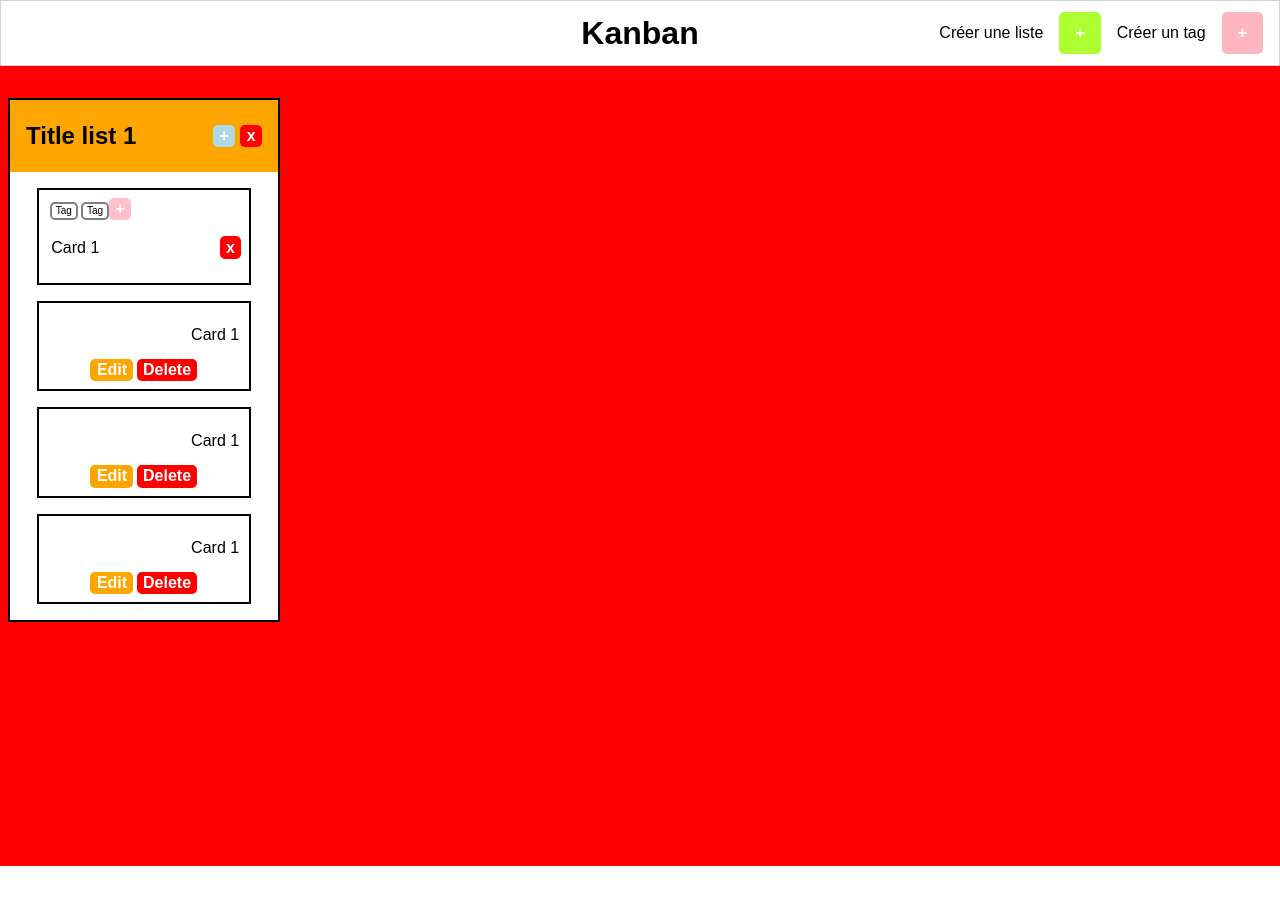
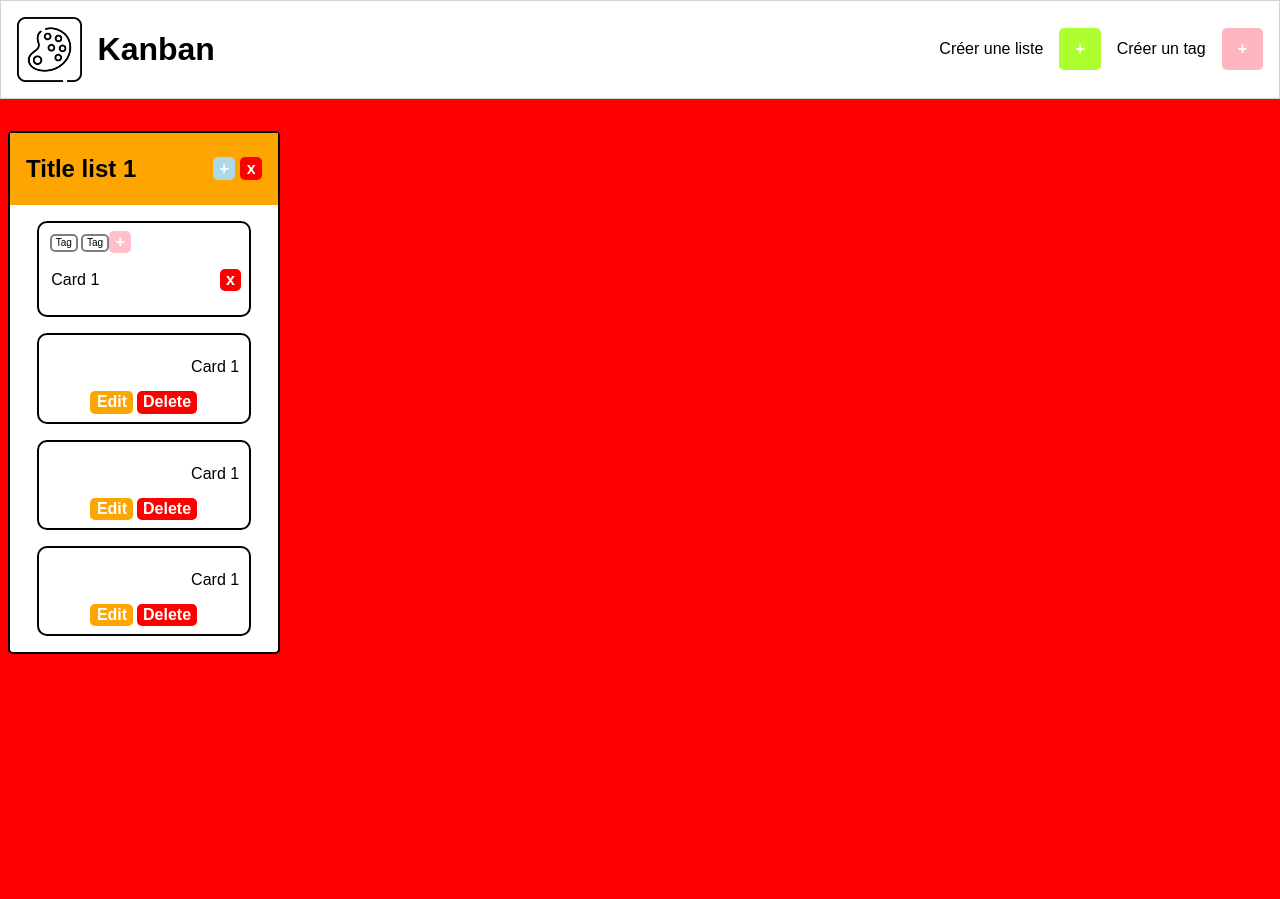
Before and after one commit to Ynck-Hng/Kanban-Portfolio, a plain HTML site: page frontend/index.html in a window 1280 px wide. Before the commit the page ends 866 px from the top, so only its background shows below. Drawn offline with Linux system fonts and the light colour scheme; no server answers.

Commit message:
TAG - CRUD debut

```diff
--- a/frontend/index.html
+++ b/frontend/index.html
@@ -16,13 +16,12 @@
 
     <div class="container">
         <header>
-            <div class="header__logo">
-                <img src="">
+
+            <div class="header__title--container">
+                <img src="./img/color-palette.png">
+                <h2 class="header__title">Kanban</h2>
             </div>
 
-            <div class="header__title">
-                Kanban
-            </div>
             <div class="header__buttons">
                 <span class="button__list--title"> Créer une liste </span><a href="#" class="create__list--button"> + </a>
                 <span class="button__list--title"> Créer un tag</span><a href="#" class="create__tag--button"> + </a>
--- a/frontend/js/app.js
+++ b/frontend/js/app.js
@@ -41,6 +41,9 @@ const app = {
                 listModule.insertListInHtml(list);
                 for(let card of list.cards){
                     cardModule.insertCardInHtml(card);
+                    for(let tag of card.tags){
+                        tagModule.insertTagInHtml(card, tag);
+                    }
                 }
             }
         }catch(error){
@@ -50,6 +53,4 @@ const app = {
 
 }
 
-
-
 document.addEventListener("DOMContentLoaded", app.init);
--- a/frontend/js/tagModule.js
+++ b/frontend/js/tagModule.js
@@ -8,7 +8,27 @@ tagTemplate.innerHTML = `
 
 `;
 
+const tagTemplateOption = document.createElement("template");
+tagTemplateOption.innerHTML = `
+<option value=""> </option>
+
+`
+
 const tagModule = {
+
+    insertTagInHtml: (cardData, tagData) => {
+        const tagClone = document.importNode(tagTemplate.content, true);
+        tagClone.querySelector(".tag").dataset.tagId = tagData.id;
+        tagClone.querySelector(".tag").style.borderColor = tagData.color;
+        tagClone.querySelector(".tag__name").textContent = tagData.name;
+
+        const parentCard = document.querySelector(`[data-card-id ="${cardData.id}"]`);
+        const cardTagContainer = parentCard.querySelector(".tag__container");
+        cardTagContainer.append(tagClone);
+
+        const parentList = document.querySelector(`[data-list-id="${cardData.list_id}"]`);
+        listModule.listHeightCheckerCardAdd(parentList);
+    },
 
     showCreateTagForm: () => {
         // TODO
--- a/frontend/sass/card.scss
+++ b/frontend/sass/card.scss
@@ -17,6 +17,7 @@
     width: 80%;
     margin-top: 1em;
     border: solid 2px black;
+    border-radius: 10px;
 }
 
 .card__buttons{
--- a/frontend/sass/header.scss
+++ b/frontend/sass/header.scss
@@ -1,21 +1,30 @@
 @use "mixins.scss";
 
+img{
+    width: 10%;
+}
+
 header{
-    width: 100%;
-    padding: 1em 0;
+    padding: 1em 1em;
     border: solid 1px lightgray;
-    @include mixins.center-element;
-    position: relative;
+    display: flex;
+    align-items: center;
+    justify-content: space-between;
+
+}
+
+.header__title--container{
+    display: flex;
+    align-items: center;
 }
 
 .header__title{
     font-size: 2rem;
     font-weight: bold;
+    margin-left: 0.5em;
 }
 
 .header__buttons{
-    position: absolute;
-    right: 1em;
     @include mixins.center-element;
 }
 
--- a/frontend/sass/list.scss
+++ b/frontend/sass/list.scss
@@ -7,6 +7,7 @@
     margin: 1em 0.5em;
     background-color: white;
     height: 100%;
+    border-radius: 5px;
 }
 
 .list__header {
```
Also changed, not shown: frontend/css/style.css, 1 other file.
